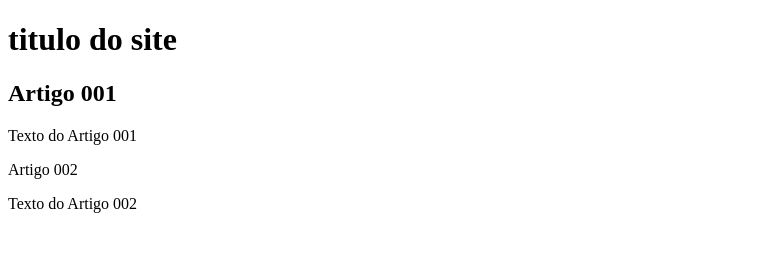
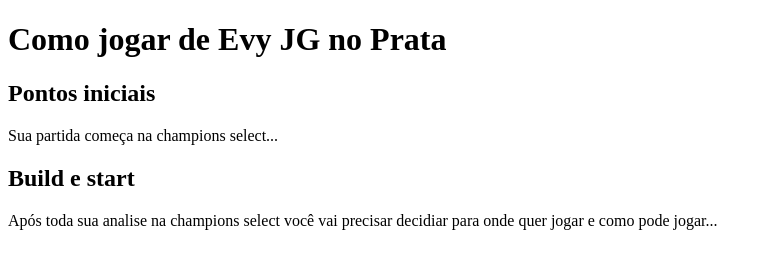
Before and after one commit to Faffe-hub/projeto-site, a plain HTML site: page index.html in a window 1280 px wide. Shown: the whole page, without its empty margins (0-772 px from the left). Drawn offline with Linux system fonts and the light colour scheme.

Commit message:
Comecei o Conteúdo

```diff
--- a/index.html
+++ b/index.html
@@ -8,15 +8,16 @@
 <body>
     <main>
         <header>
-            <h1>titulo do site</h1>
+            <h1>Como jogar de Evy JG no Prata</h1>
         </header>
         <article>
-            <h2>Artigo 001</h2>
-            <p>Texto do Artigo 001</p>
+            <h2>Pontos iniciais</h2>
+            <p> Sua partida começa na champions select...</p>
 
         </article>
-        <article>Artigo 002
-            <p>Texto do Artigo 002</p>
+        <article>
+            <h2>Build e start</h2>
+            <p>Após toda sua analise na champions select você vai precisar decidiar para onde quer jogar e como pode jogar...</p>
         </article>
     </main>
 </body>
```
